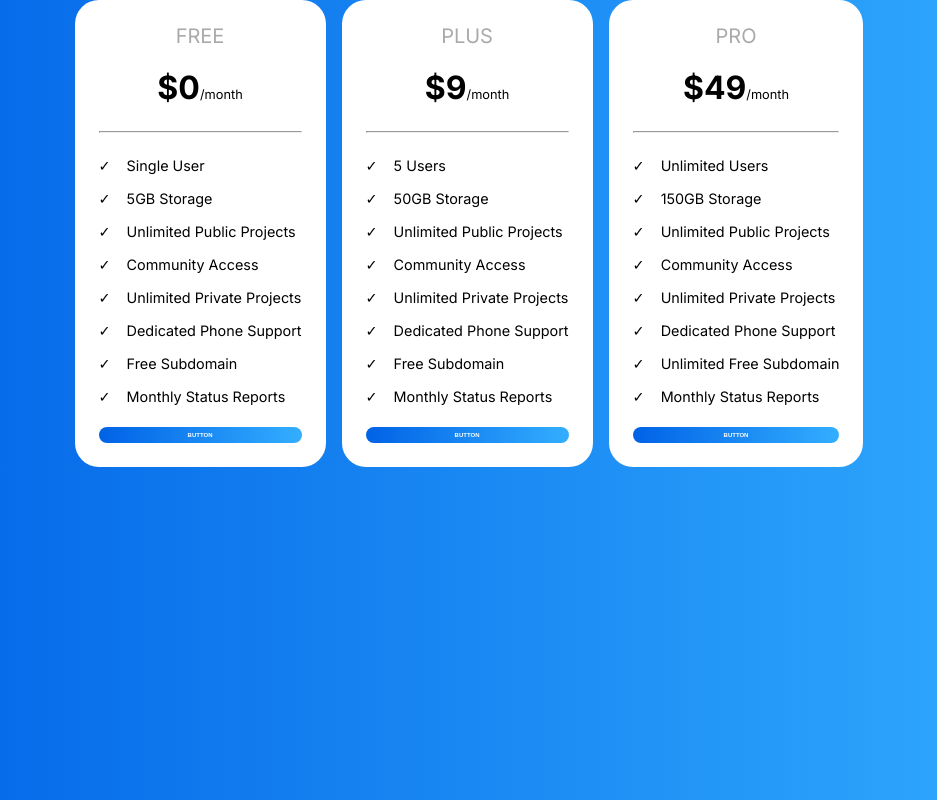
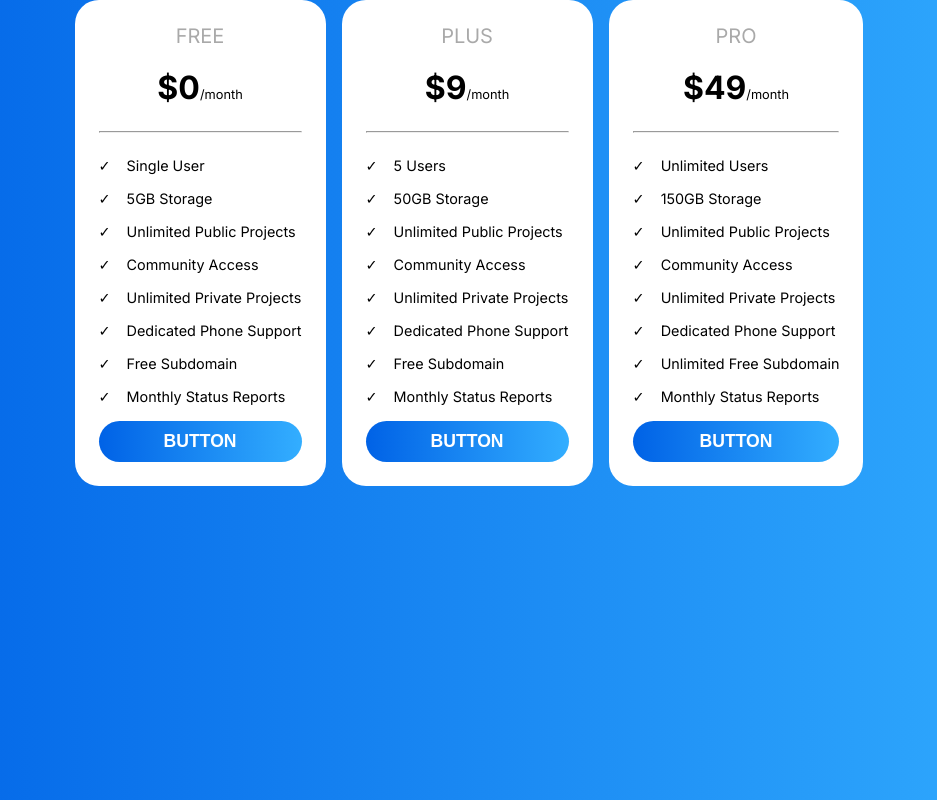
Before and after one commit to ASalman-Malik/reactjs-T1, a React (Create React App) app: page / in a window 1280 px wide. Shown: the whole page, without its empty margins (171-1108 px from the left). Built offline with nearby package versions, Linux system fonts and the light colour scheme.

Commit message:
Update App.css

```diff
--- a/src/App.css
+++ b/src/App.css
@@ -76,8 +76,8 @@ body{
   border-radius: 2rem;
   border: none;
   color: white;
-  font-size: 6px;
-  padding: 5px;
+  font-size: 1.1rem;
+  padding: 10px;
   font-weight: bold;
 }
 
```
